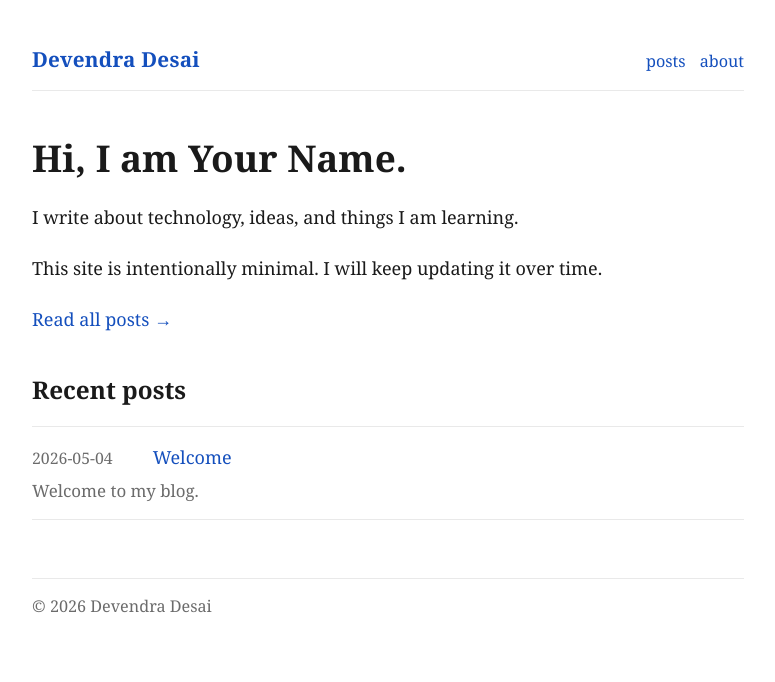
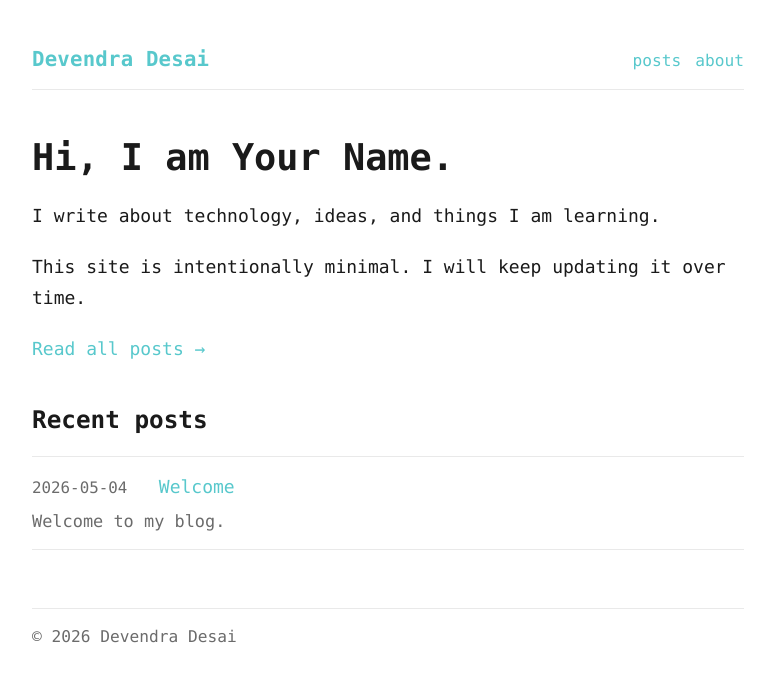
Before and after one commit to devdesai-work/me-blog, a Jekyll site: the page built from index.md, in a window 1280 px wide. Shown: the top 682 px of the page, without its empty margins (252-1027 px from the left). Built offline with Jekyll 4.4.1, drawn with Linux system fonts in a browser that asks for light colours.

Commit message:
Use monospace font and #58c8cc accent color

```diff
--- a/assets/css/style.css
+++ b/assets/css/style.css
@@ -2,8 +2,8 @@
   --text: #1a1a1a;
   --muted: #6b6b6b;
   --line: #e9e9e9;
-  --link: #144fbd;
-  --link-hover: #0d3c96;
+  --link: #58c8cc;
+  --link-hover: #3eaeb2;
   --bg: #ffffff;
   --max-width: 760px;
 }
@@ -18,7 +18,7 @@ body {
   padding: 0;
   background: var(--bg);
   color: var(--text);
-  font-family: Georgia, "Times New Roman", Times, serif;
+  font-family: Menlo, Monaco, Consolas, "Liberation Mono", "Courier New", monospace;
   font-size: 18px;
   line-height: 1.72;
 }
```
